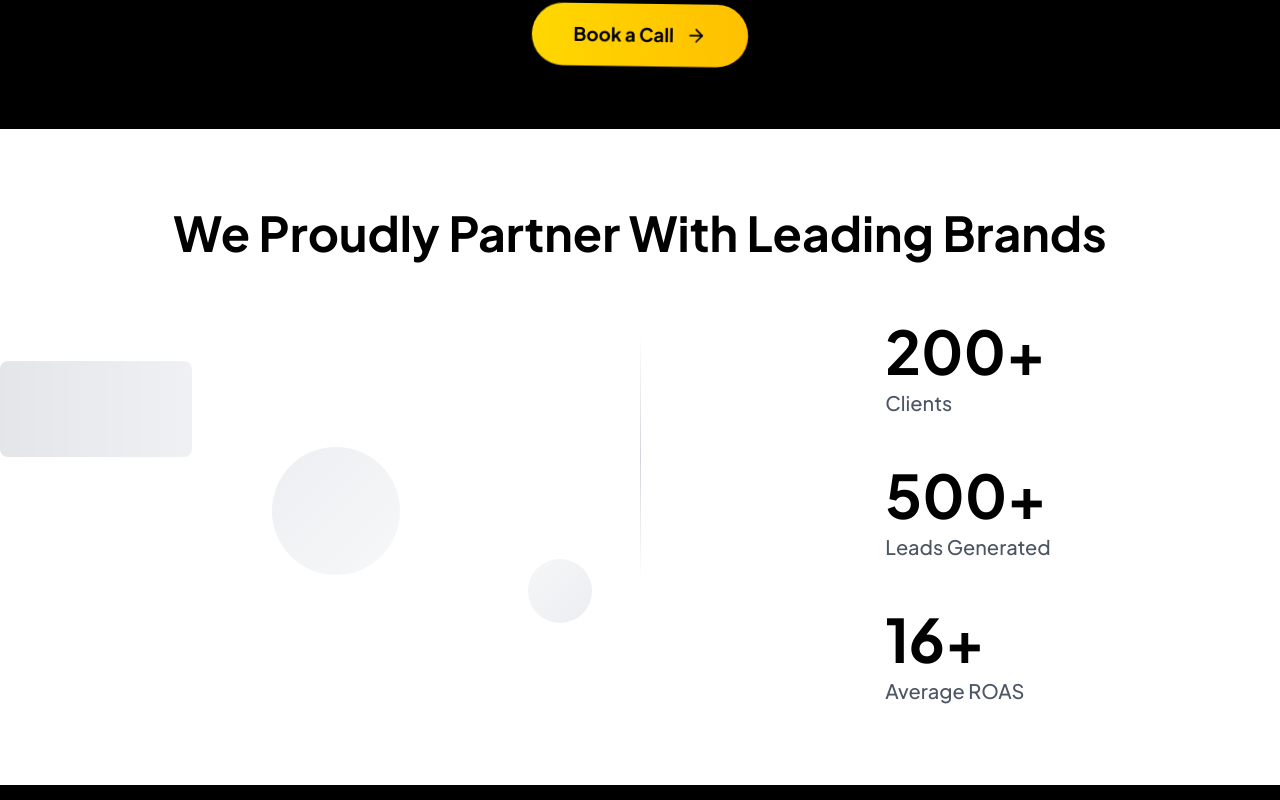
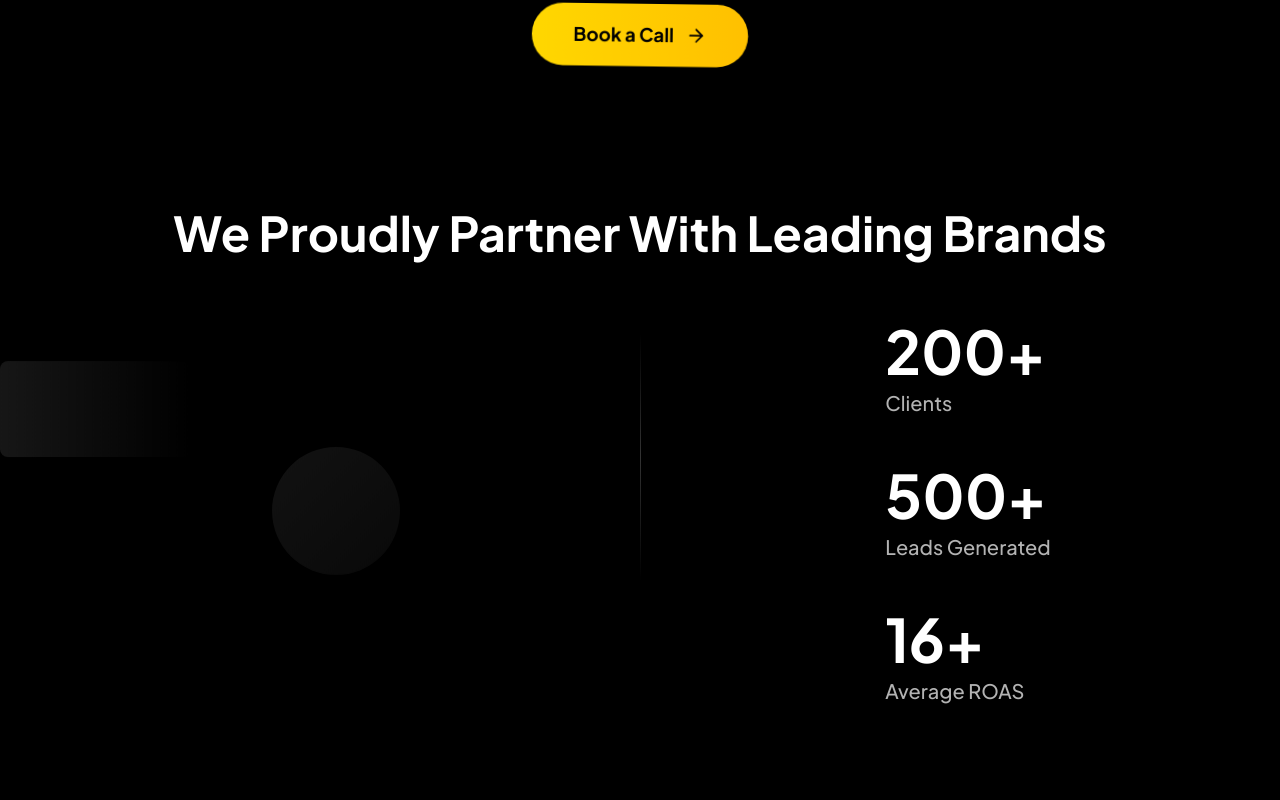
Before and after one commit to connectelevatex-dotcom/usmanclient, a React (Vite) app: page / in a window 1280 px wide. Shown: the part 740-1540 px from the top of the page. Built offline with nearby package versions, Linux system fonts and the light colour scheme.

Commit message:
Fix clients section dark theme colors

```diff
--- a/src/components/ClientsSection.tsx
+++ b/src/components/ClientsSection.tsx
@@ -8,9 +8,11 @@ const ClientsSection = () => {
   ];
 
   return (
-    <section className="relative bg-white pt-20 pb-20 px-4 sm:px-6 lg:px-8 overflow-hidden">
+    <section className="relative bg-black pt-20 pb-20 px-4 sm:px-6 lg:px-8 overflow-hidden">
+      <div className="absolute inset-0 bg-gradient-radial from-purple-900/5 via-black to-black" />
+
       <div className="relative z-10 max-w-7xl mx-auto">
-        <h2 className="text-4xl lg:text-5xl font-bold text-center text-black mb-16">
+        <h2 className="text-4xl lg:text-5xl font-bold text-center text-white mb-16">
           We Proudly Partner With Leading Brands
         </h2>
 
@@ -19,21 +21,21 @@ const ClientsSection = () => {
           <div className="flex items-center justify-center">
             <div className="relative w-full h-96 flex items-center justify-center">
               {/* Circle */}
-              <div className="absolute w-32 h-32 rounded-full bg-gradient-to-br from-gray-200 to-gray-100 opacity-70 animate-float" />
+              <div className="absolute w-32 h-32 rounded-full bg-gradient-to-br from-white/10 to-white/5 opacity-70 animate-float" />
 
               {/* Rectangle */}
-              <div className="absolute w-48 h-24 bg-gradient-to-r from-gray-300 to-gray-200 opacity-60 rounded-lg animate-float-delayed transform -rotate-12 -left-8 top-12" />
+              <div className="absolute w-48 h-24 bg-gradient-to-r from-white/15 to-white/8 opacity-60 rounded-lg animate-float-delayed transform -rotate-12 -left-8 top-12" />
 
               {/* Small Circle */}
-              <div className="absolute w-16 h-16 rounded-full bg-gradient-to-br from-gray-100 to-gray-200 opacity-75 bottom-20 right-12 animate-float" />
+              <div className="absolute w-16 h-16 rounded-full bg-gradient-to-br from-white/8 to-white/4 opacity-75 bottom-20 right-12 animate-float" />
 
               {/* Large Rectangle */}
-              <div className="absolute w-40 h-40 bg-gradient-to-br from-gray-150 to-gray-100 opacity-50 rounded-xl animate-float-delayed transform rotate-6 -right-16 -bottom-12" />
+              <div className="absolute w-40 h-40 bg-gradient-to-br from-white/12 to-white/5 opacity-50 rounded-xl animate-float-delayed transform rotate-6 -right-16 -bottom-12" />
             </div>
           </div>
 
           {/* Vertical Divider */}
-          <div className="hidden lg:block absolute left-1/2 top-1/4 bottom-1/4 w-px bg-gradient-to-b from-transparent via-gray-300 to-transparent" />
+          <div className="hidden lg:block absolute left-1/2 top-1/4 bottom-1/4 w-px bg-gradient-to-b from-transparent via-white/20 to-transparent" />
 
           {/* Right Side - Stats */}
           <div className="flex items-center justify-center lg:pl-12">
@@ -43,10 +45,10 @@ const ClientsSection = () => {
                   key={index}
                   className="group hover:scale-105 transition-transform duration-300"
                 >
-                  <div className="text-5xl lg:text-6xl font-bold text-black mb-2 group-hover:text-[#FFD700] transition-colors duration-300">
+                  <div className="text-5xl lg:text-6xl font-bold text-white mb-2 group-hover:text-[#FFD700] transition-colors duration-300">
                     {stat.number}
                   </div>
-                  <div className="text-xl text-gray-600 font-medium">
+                  <div className="text-xl text-white/70 font-medium">
                     {stat.label}
                   </div>
                 </div>
```
